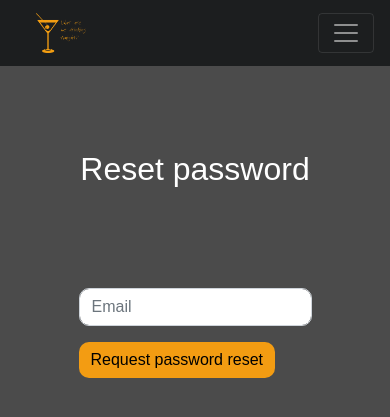
After one commit to ax-ab/cocktail_time, a Django app: page /password-reset/ in a window 390 px wide. The commit adds this page. Shown: the top 417 px of the page. Run offline with Django 3.2, Linux system fonts and the light colour scheme; some libraries are stand-ins or nearby versions.

Commit message:
Password reset feature, css static fix,  mobile optimizations

```diff
--- a/core/templates/core/base.html
+++ b/core/templates/core/base.html
@@ -57,7 +57,16 @@
                             <div class="form-group row text-left justify-content-left">
                                 <div class="form-group has-search">
                                     <span class="fa fa-search form-control-feedback"></span>
+                                    <!-- Enables autofocus for the relevant scenarios -->
+                                    {% if request.path == '/search/' %}
+                                        {% if request.GET.q == '' or request.GET.q == None or not result %}
+                                            <input autofocus autocomplete="off" class="form-control mr-sm-2" name="q" value="{{ request.GET.q }}" placeholder="Search cocktails" type="search">
+                                            {% else %}
+                                            <input autocomplete="off" class="form-control mr-sm-2" name="q" value="{{ request.GET.q }}" placeholder="Search cocktails" type="search">
+                                            {% endif %}
+                                    {% else %}
                                     <input autocomplete="off" class="form-control mr-sm-2" name="q" value="{{ request.GET.q }}" placeholder="Search cocktails" type="search">
+                                    {% endif %}
                                 </div>
                             </div>
                         </form>
--- a/static/css/base.css
+++ b/static/css/base.css
@@ -79,6 +79,13 @@ border: 0px solid #f39c12 !important;
 box-shadow: 0 0 0px #f39c12 !important;
 }
 
+input,
+textarea,
+[contenteditable] {
+  caret-color: gray;
+   /* #f39c12; */
+}
+
 .container {
 padding: 50px;
 }
--- a/static/css/login.css
+++ b/static/css/login.css
@@ -3,7 +3,7 @@
   color: #f39c12 !important;
 }
 
-.login-button {
+.submit-button {
   background-color: #f39c12 !important;
   border: 0px solid #f39c12 !important;
   color: black;
@@ -11,6 +11,6 @@
   margin-left: 35%;
 }
 
-.login-button:hover {
+.submit-button:hover {
   color: black !important;
 }
--- a/static/css/logout.css
+++ b/static/css/logout.css
@@ -1,3 +1,4 @@
+/* Used for the bartender icon */
 .fadein {
     animation-name: fadein;
     -webkit-animation-name: fadein;
--- /dev/null
+++ b/static/css/password_reset.css
@@ -0,0 +1,61 @@
+/* Overriding navbar coloring to indicate user current location */
+.navbar #nav_login a {
+color: #f39c12 !important;
+}
+
+.submit-button-35, .submit-button-0 {
+background-color: #f39c12 !important;
+border: 0px solid #f39c12 !important;
+color: black;
+/* width: 80%; */
+}
+
+.submit-button-0 {
+margin-left: 0%;
+}
+
+.submit-button-35 {
+margin-left: 35%;
+}
+
+.submit-button-35:hover, .submit-button-0:hover {
+color: black !important;
+}
+
+@media screen and (max-width: 600px) {
+    .submit-button-35 {
+      margin-left: 25% !important;
+    }
+
+    @media screen and (max-width: 600px) {
+        #password-reset-container {
+          margin-top: -10vh !important;
+        }
+      }
+  }
+
+/* Used for the bartender icon */
+.fadein {
+    animation-name: fadein;
+    -webkit-animation-name: fadein;
+    animation-duration: 2s;
+    -webkit-animation-duration: 2s;
+    visibility: visible;
+  }
+
+  @keyframes fadein {
+    0% {
+      opacity: 0;
+    }
+    100% {
+      opacity: 1;
+    }
+  }
+  @-webkit-keyframes fadein {
+    0% {
+      opacity: 0;
+    }
+    100% {
+      opacity: 1;
+    }
+  }
--- a/static/css/register.css
+++ b/static/css/register.css
@@ -3,7 +3,7 @@
   color: #f39c12 !important;
 }
 
-.register-button {
+.submit-button {
   background-color: #f39c12 !important;
   border: 0px solid #f39c12 !important;
   color: black;
@@ -11,7 +11,7 @@
   margin-left: 35%;
 }
 
-.register-button:hover {
+.submit-button:hover {
   color: black !important;
 }
 
--- a/users/forms.py
+++ b/users/forms.py
@@ -1,5 +1,5 @@
 from django import forms
-from django.contrib.auth.forms import UserCreationForm, UserChangeForm, AuthenticationForm
+from django.contrib.auth.forms import UserCreationForm, UserChangeForm, AuthenticationForm, PasswordResetForm, SetPasswordForm
 from .models import CustomUser
 
 from crispy_forms.helper import FormHelper
@@ -21,7 +21,7 @@ class CustomUserCreationForm(UserCreationForm):
             Field('password1',placeholder='Password'),
             Field('password2',placeholder='Repeat password'),
             ButtonHolder(
-                Submit('register', 'Register', css_class='register-button')
+                Submit('register', 'Register', css_class='submit-button')
             )
         )
         # Below is to disable the labels for each field
@@ -45,7 +45,44 @@ class CustomLoginForm(AuthenticationForm):
             Field('username',placeholder='Email'),
             Field('password',placeholder='Password'),
             ButtonHolder(
-                Submit('login', 'Login', css_class='login-button')
+                Submit('login', 'Login', css_class='submit-button')
+            )
+        )
+        # Below is to disable the labels for each field
+        self.helper.form_show_labels = False
+
+# Only used to modify the form template and no view is implemented as this form is parsed in directly via urls.py
+class CustomPasswordResetForm(PasswordResetForm):
+    def __init__(self, *args, **kwargs):
+        super(CustomPasswordResetForm, self).__init__(*args, **kwargs)
+
+        self.helper = FormHelper()
+        # Below is to use the bootstrap validation fields instead
+        self.helper.attrs = {'novalidate': ''}
+
+        self.helper.layout = Layout(
+            Field('email', placeholder='Email'),
+            ButtonHolder(
+                Submit('','Request password reset', css_class='submit-button-0')
+            )
+        )
+        # Below is to disable the labels for each field
+        self.helper.form_show_labels = False
+
+# Only used to modify the form template and no view is implemented as this form is parsed in directly via urls.py
+class CustomSetPasswordForm(SetPasswordForm):
+    def __init__(self, *args, **kwargs):
+        super(CustomSetPasswordForm, self).__init__(*args, **kwargs)
+
+        self.helper = FormHelper()
+        # Below is to use the bootstrap validation fields instead
+        self.helper.attrs = {'novalidate': ''}
+
+        self.helper.layout = Layout(
+            Field('new_password1',placeholder='New password'),
+            Field('new_password2',placeholder='Repeat new password'),
+            ButtonHolder(
+                Submit('','Reset password', css_class='submit-button-35')
             )
         )
         # Below is to disable the labels for each field
--- a/users/templates/users/login.html
+++ b/users/templates/users/login.html
@@ -15,5 +15,6 @@
         {% crispy form %}
     </div>
 </div>
+<a class="col-sm-5 mx-auto row justify-content-center small text-center text-muted" style="margin-top: 5vh" href="{% url 'password_reset' %}">Forgot your password?</a>
 
 {% endblock %}
--- /dev/null
+++ b/users/templates/users/password_reset.html
@@ -0,0 +1,19 @@
+{% extends "core/base.html" %}
+{% load static %}
+{% load crispy_forms_tags %}
+{% block static %}
+<link href="{% static "css/password_reset.css" %}" rel="stylesheet">
+{% endblock %}
+{% block title %}
+    Reset password
+{% endblock %}
+{% block header %} <h2 style="text-align: center; height: 80px; color: white; margin-top: 10vh;">Reset password</h2> {% endblock %}
+{% block main %}
+
+<div class="row">
+    <div id="password-container" class="col-sm-5 mx-auto row justify-content-center">
+        {% crispy form %}
+    </div>
+</div>
+
+{% endblock %}
--- a/users/templates/users/register.html
+++ b/users/templates/users/register.html
@@ -7,7 +7,7 @@
 {% block title %}
     Register
 {% endblock %}
-{% block header %} <h2 style="text-align: center; height: 80px; color: white; margin-top: 10vh;">Register</h2> {% endblock %}
+{% block header %} <h2 style="text-align: center; height: 80px; color: white; margin-top: 5vh;">Register</h2> {% endblock %}
 {% block main %}
 
 <div class="row">
--- a/webdev/urls.py
+++ b/webdev/urls.py
@@ -18,13 +18,25 @@ from django.contrib.auth import views as auth_views
 from django.urls import path, include
 from core import views as core_views
 from users import views as users_views
-from users.forms import CustomLoginForm
+from users.forms import CustomLoginForm, CustomPasswordResetForm, CustomSetPasswordForm
 
 urlpatterns = [
     path('admin/', admin.site.urls),
     path('register/', users_views.register, name='register'),
     path('profile/', users_views.profile, name='profile'),
-    path('login/', auth_views.LoginView.as_view(template_name="users/login.html", authentication_form=CustomLoginForm), name='login'),
-    path('logout/', auth_views.LogoutView.as_view(template_name="users/logout.html"), name='logout'),
+    path('login/', auth_views.LoginView.as_view(template_name='users/login.html', authentication_form=CustomLoginForm), name='login'),
+    path('logout/', auth_views.LogoutView.as_view(template_name='users/logout.html'), name='logout'),
+    path('password-reset/',
+        auth_views.PasswordResetView.as_view(
+            template_name='users/password_reset.html', form_class=CustomPasswordResetForm), name='password_reset'),
+    path('pasword-reset/done/',
+        auth_views.PasswordResetDoneView.as_view(
+            template_name='users/password_reset_done.html'), name='password_reset_done'),
+    path('password-reset-confirm/<uidb64>/<token>/',
+        auth_views.PasswordResetConfirmView.as_view(
+            template_name='users/password_reset_confirm.html', form_class=CustomSetPasswordForm), name='password_reset_confirm'),
+    path('password-reset-complete/',
+        auth_views.PasswordResetCompleteView.as_view(
+            template_name='users/password_reset_complete.html'), name='password_reset_complete'),
     path('', include('core.urls')),
 ]
```
Also changed, not shown: users/templates/users/password_reset_complete.html (added, +18 -0 lines), users/templates/users/password_reset_confirm.html (added, +19 -0 lines), users/templates/users/password_reset_done.html (added, +18 -0 lines), webdev/settings.py (+7 -0 lines), core/templates/core/about.html (line endings or trailing spaces).
